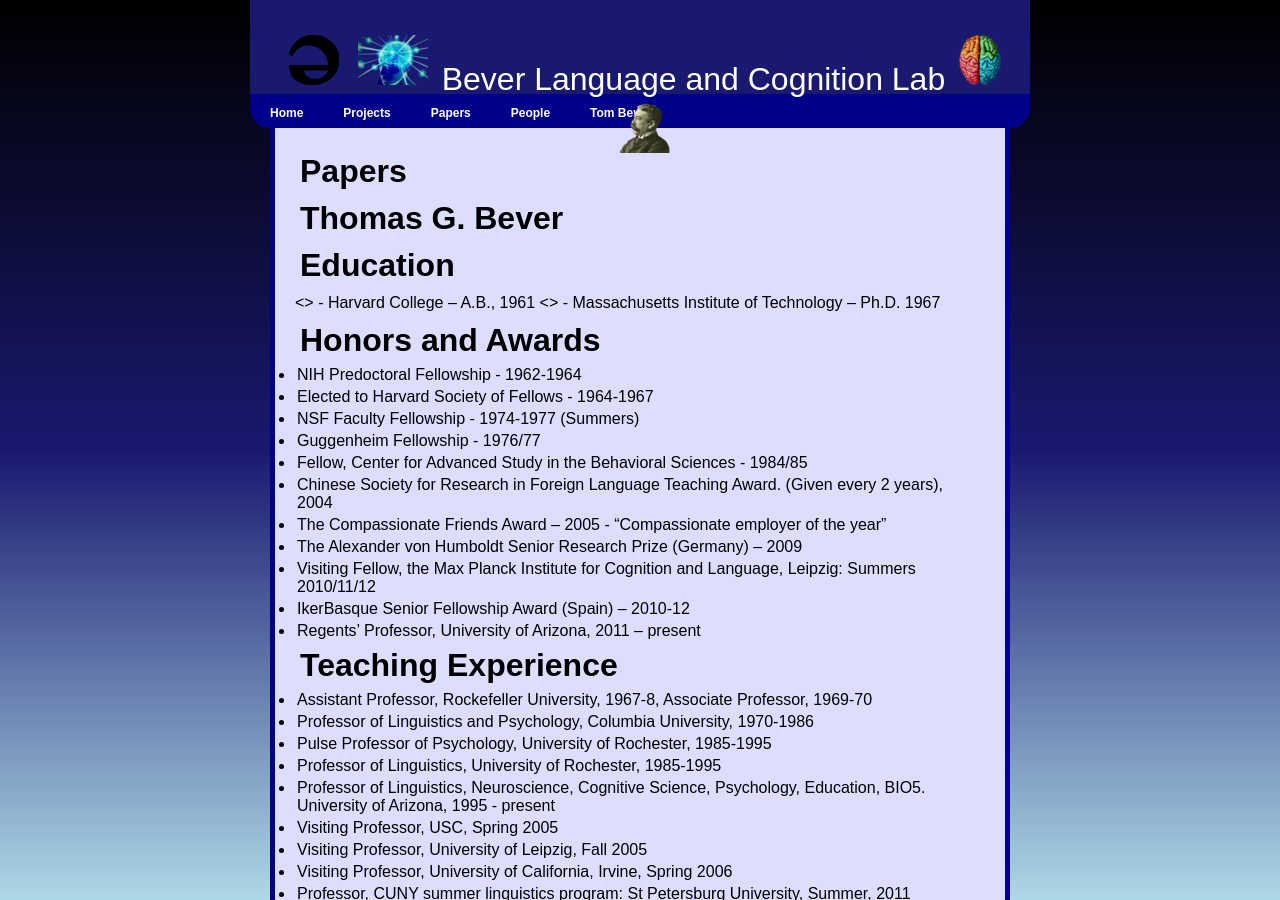
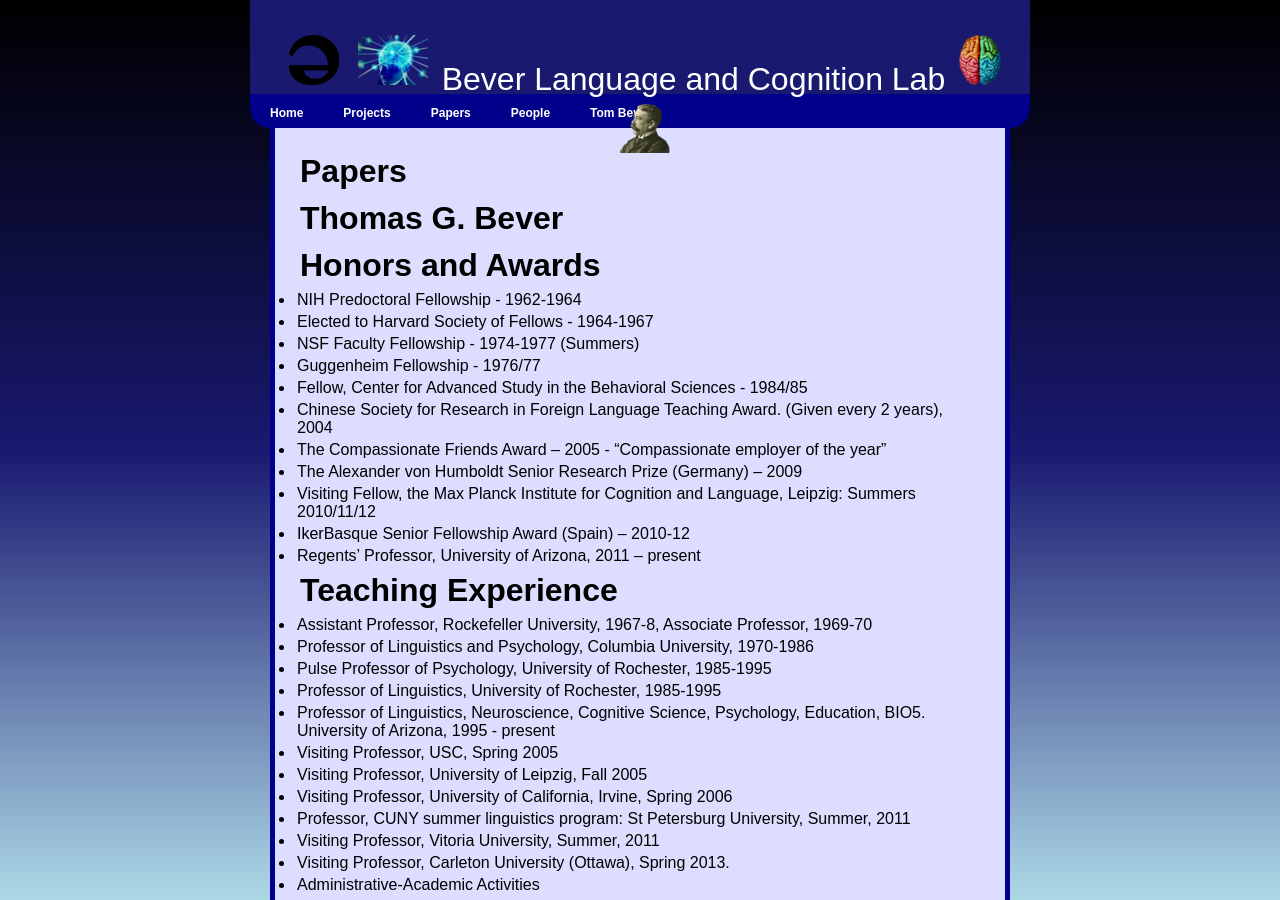
Before and after one commit to coglanglab/coglanglab.github.io, a Jekyll site: the page built from papers.md, in a window 1280 px wide and 900 px high. Built offline with Jekyll 4.4.1, drawn with Linux system fonts in a browser that asks for light colours; our own code applies the rules of GitHub Pages for plain Markdown files; part of the change alters nothing that is shown.

```diff
--- a/papers.md
+++ b/papers.md
@@ -5,11 +5,11 @@ Thomas G. Bever
 
 [comment]: <>  [CV](tgb_cv_jan16.docx).
 
-Education
-=========
+[comment]: <> Education
+[comment]: <> =========
 
-<> -   Harvard College – A.B., 1961
-<> -   Massachusetts Institute of Technology – Ph.D. 1967
+[comment]: <> -   Harvard College – A.B., 1961
+[comment]: <> -   Massachusetts Institute of Technology – Ph.D. 1967
 
 Honors and Awards
 =================
```
